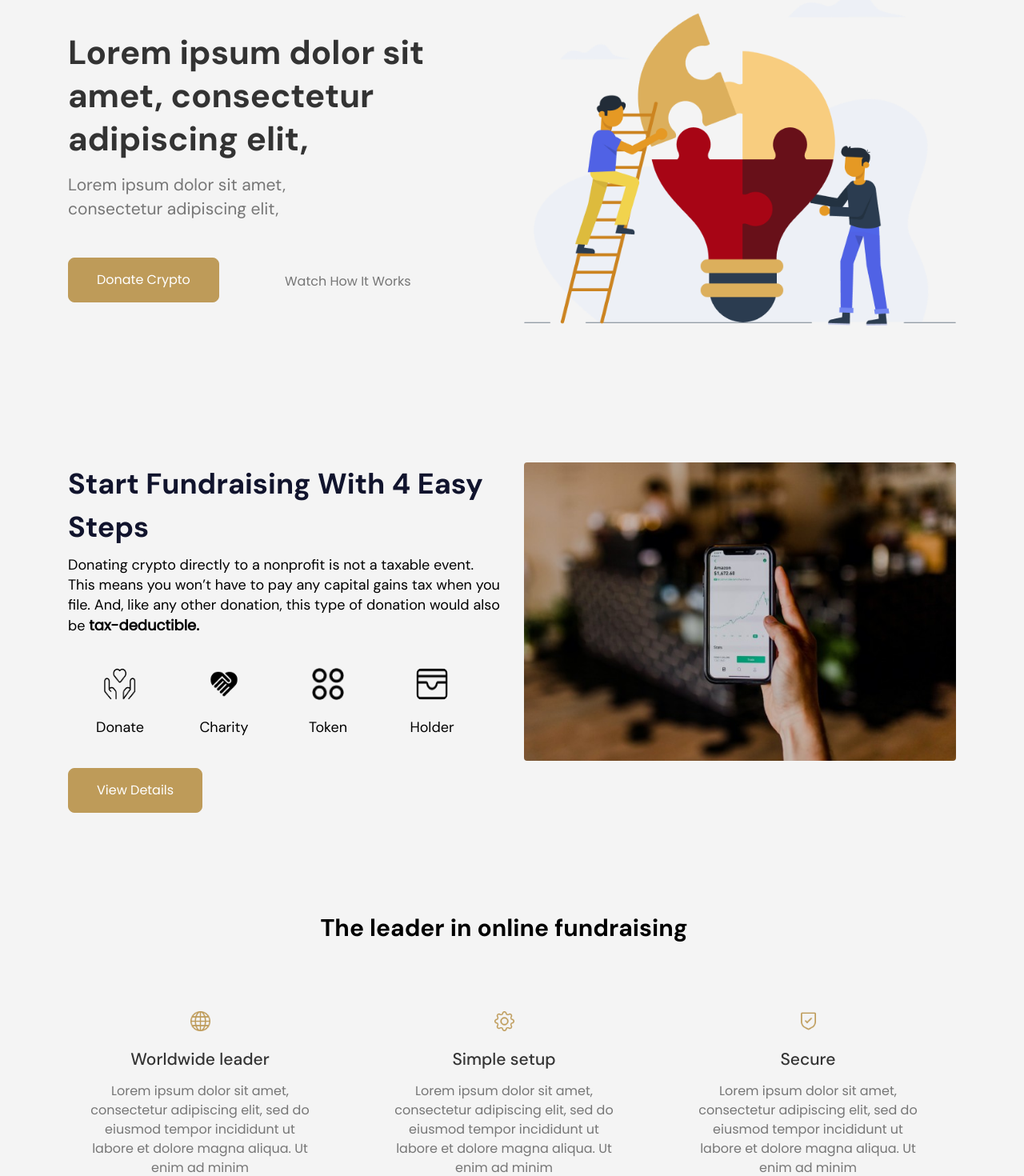
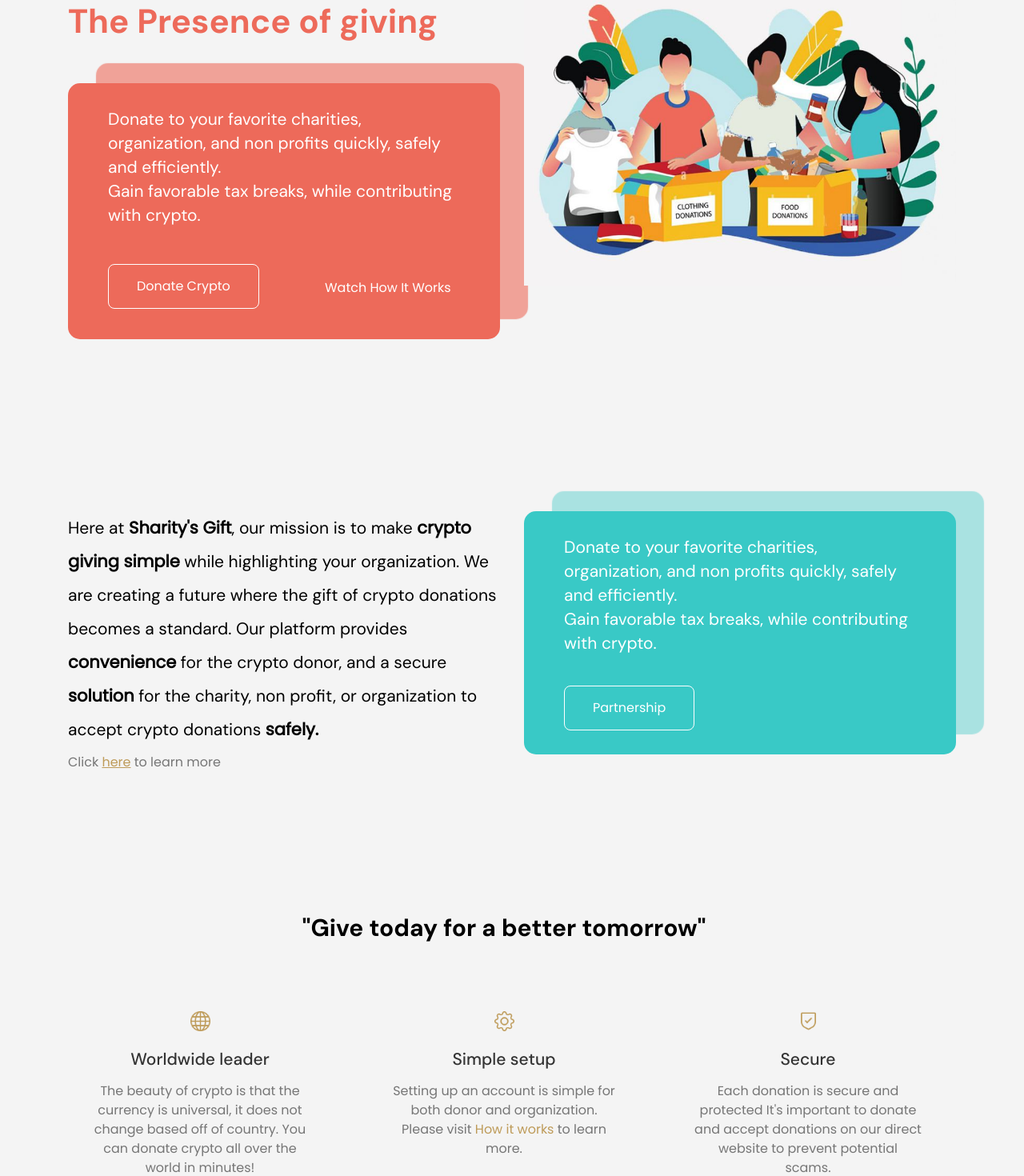
Before and after one commit to igor110055/Sharitygift, a Next.js app: page / in a window 1280 px wide. Shown: the part 200-1670 px from the top of the page at 80% size. Built offline with nearby package versions, Linux system fonts and the light colour scheme; a web font is replaced by a local one.

Commit message:
update homepage

```diff
--- a/components/banner/Banner2.js
+++ b/components/banner/Banner2.js
@@ -2,7 +2,7 @@
 import Link from "next/link";
 import { Container, Row, Col } from "reactstrap";
 import Image from "next/image";
-import bannerimg from "../../assets/images/landingpage/banner-img.png";
+import bannerimg from "../../assets/images/landingpage/banner-img.jpg";
 
 const Banner2 = () => {
   return (
@@ -10,24 +10,26 @@
       <Container>
         <Row className="">
           <Col lg="6" md="6" className="align-self-center">
-            <h1 className="title">
-            Lorem ipsum dolor sit amet, consectetur adipiscing elit,
+            <h1 className="title text-homeprimary">
+            The Presence of giving
             </h1>
-            <h4 className="subtitle font-light">
-              Lorem ipsum dolor sit amet,
-              <br /> consectetur adipiscing elit,
+            <div className="home-banner-1">
+              <h4 className="subtitle font-light description-homeprimary">
+                Donate to your favorite charities, organization, and non profits quickly, safely and efficiently.
+                <br />Gain favorable tax breaks, while contributing with crypto.
               </h4>
               <a
                 href="#"
-              className="btn btn-light m-r-40 btn-md m-t-30 "
+                className="btn btn-home-primary m-r-40 btn-md m-t-30 "
               >
                 Donate Crypto
               </a>
               <Link href="/#coming">
-              <a className="btn btn-md m-t-30 btn-icon  p-r-0 p-l-0">
+                <a className="btn btn-md m-t-30 btn-home-link p-r-0 p-l-0">
                   <i className="fa fal fa-play-circle m-r-10 font-40" /> <span className="m-t-10">Watch How It Works</span>
                 </a>
               </Link>
+            </div>
           </Col>
           <Col lg="6" md="6">
             <Image src={bannerimg} alt="sharity banner" />
--- a/components/banner/Banner3.js
+++ b/components/banner/Banner3.js
@@ -11,26 +11,36 @@
       <Container>
         <Row className="">
           <Col lg="6" md="6" className="align-self-center">
-            <h3 className="midtitle">
-                Start Fundraising With 4 Easy Steps
-            </h3>
-            <h5 className="subcontent font-light">
-                Donating crypto directly to a nonprofit is not a taxable event. This means you won’t have to pay any capital gains tax when you file. And, like any other donation, this type of donation would also be <b className="boldcontent">tax-deductible.</b>
-            </h5>
-            <IconCard />
-            <a
-              href="#"
-              className="btn btn-light m-r-20 btn-md m-b-10"
-            >
-              View Details
-            </a>
+            <h4 className="subcontent font-light" style={{lineHeight: 2}}>
+                Here at <b className="boldcontent">Sharity's Gift</b>, our mission is to make <b className="boldcontent">crypto giving simple</b> while highlighting your organization. We are creating a future where the gift of crypto donations becomes a standard. Our platform provides <b className="boldcontent">convenience</b> for the crypto donor, and a secure <b className="boldcontent">solution</b> for the charity, non profit, or organization to accept crypto donations <b className="boldcontent">safely.</b>
+            </h4>
+            {/* <IconCard /> */}
+
+              Click <a
+                href="#"
+                className=""
+                style={{textDecoration: "underline"}}
+              >here</a> to learn more
+
           </Col>
           <Col lg="6" md="6">
-            <Image
+            {/* <Image
               src={fundraisingimg}
               alt="fundraising banner"
               className="img-responsive img-thumbnail"
-            />
+            /> */}
+            <div className="home-banner-2">
+              <h4 className="subtitle font-light description-homeprimary">
+                Donate to your favorite charities, organization, and non profits quickly, safely and efficiently.
+                <br />Gain favorable tax breaks, while contributing with crypto.
+              </h4>
+              <a
+                href="#"
+                className="btn btn-home-secondary m-r-40 btn-md m-t-30 "
+              >
+                Partnership
+              </a>
+            </div>
           </Col>
         </Row>
       </Container>
--- a/components/basic/fundraise-card.js
+++ b/components/basic/fundraise-card.js
@@ -15,7 +15,7 @@
         <Container>
             <Row className="justify-content-center m-b-30">
                 <Col md="7" className="text-center">
-                    <h2 className="text-black font-bold">The leader in online fundraising</h2>
+                    <h2 className="text-black font-bold">"Give today for a better tomorrow"</h2>
                 </Col>
             </Row>
         </Container>
@@ -32,7 +32,7 @@
                 <p className="m-t-15 m-b-0"></p>
                 <h4 className="boldcontent">Worldwide leader</h4>
                 <p className="m-t-15 m-b-0">
-                    Lorem ipsum dolor sit amet, consectetur adipiscing elit, sed do eiusmod tempor incididunt ut labore et dolore magna aliqua. Ut enim ad minim
+                    The beauty of crypto is that the currency is universal, it does not change based off of country. You can donate crypto all over the world in minutes!
                 </p>
             </Col>
             <Col lg="4" sm="6" xs="12" className="align-center p-5" >
@@ -46,7 +46,8 @@
                 <p className="m-t-15 m-b-0"></p>
                 <h4 className="boldcontent">Simple setup</h4>
                 <p className="m-t-15 m-b-0">
-                    Lorem ipsum dolor sit amet, consectetur adipiscing elit, sed do eiusmod tempor incididunt ut labore et dolore magna aliqua. Ut enim ad minim
+                    Setting up an account is simple for both donor and organization. Please visit <a href="#"
+                className="">How it works</a> to learn more.
                 </p>
             </Col>
             <Col lg="4" sm="6" xs="12" className="align-center p-5" >
@@ -60,10 +61,10 @@
                 <p className="m-t-15 m-b-0"></p>
                 <h4 className="boldcontent">Secure</h4>
                 <p className="m-t-15 m-b-0">
-                    Lorem ipsum dolor sit amet, consectetur adipiscing elit, sed do eiusmod tempor incididunt ut labore et dolore magna aliqua. Ut enim ad minim
+                    Each donation is secure and protected It's important to donate and accept donations on our direct website to prevent potential scams.
                 </p>
             </Col>
-            <Col lg="4" sm="6" xs="12" className="align-center p-5" >
+            <Col lg="4" sm="6" xs="12" className="align-center p-5" style={{visibility: "hidden"}} >
                 <Image
                 src={img4}
                 width={25}
@@ -88,10 +89,10 @@
                 <p className="m-t-15 m-b-0"></p>
                 <h4 className="boldcontent">Social reach</h4>
                 <p className="m-t-15 m-b-0">
-                    Lorem ipsum dolor sit amet, consectetur adipiscing elit, sed do eiusmod tempor incididunt ut labore et dolore magna aliqua. Ut enim ad minim
+                    Our mission is to bring awareness to your organization be allowing it to be viewed by perspective donors all over the world.
                 </p>
             </Col>
-            <Col lg="4" sm="6" xs="12" className="align-center p-5" >
+            <Col lg="4" sm="6" xs="12" className="align-center p-5" style={{visibility: "hidden"}} >
                 <Image
                 src={img6}
                 width={25}
--- a/styles/scss/_app.scss
+++ b/styles/scss/_app.scss
@@ -1055,6 +1055,16 @@
   }
 }
 
+.btn-home-link {
+  box-shadow: none;
+  color: $white;
+  padding: 10px 15px;
+  display: inline-flex;
+  &:hover {
+    // color: $primary;
+  }
+}
+
 .btn-icon {
   box-shadow: none;
   color: $bodytext;
@@ -1073,6 +1083,28 @@
     background: $white;
     color: $primary;
     border-color: $primary;
+  }
+}
+
+.btn-home-primary {
+  color: $white;
+  background: $homeprimary;
+  border-color: $white !important;
+  &:hover {
+    background: $white;
+    color: $homeprimary;
+    border-color: $white !important;
+  }
+}
+
+.btn-home-secondary {
+  color: $white;
+  background: $homesecondary;
+  border-color: $white !important;
+  &:hover {
+    background: $white;
+    color: $homesecondary;
+    border-color: $white !important;
   }
 }
 
@@ -1969,3 +2001,28 @@
 .subinfobar {
   background-color: $warning;
 }
+
+.home-banner-1 {
+  padding: 30px 50px;
+  background-color: $homeprimary;
+  color: $white !important;
+  box-shadow: 35px -25px 1px rgba(237, 106, 90, 0.6);
+  border-radius: 15px;
+}
+
+.home-banner-2 {
+  padding: 30px 50px;
+  background-color: $homesecondary;
+  color: $white !important;
+  box-shadow: 35px -25px 1px rgba(57, 201, 198, 0.4);
+  border-radius: 15px;
+}
+
+.text-homeprimary {
+  color: $homeprimary !important;
+  margin-bottom: 50px !important;
+}
+
+.description-homeprimary {
+  color: $white !important;
+}
--- a/styles/scss/variable.scss
+++ b/styles/scss/variable.scss
@@ -25,6 +25,8 @@
 $secondary: #ecca9c;
 $facebook: #3b5a9a;
 $twitter: #56adf2;
+$homeprimary: #ed6a5a;
+$homesecondary: #39c9c6;
 
 /*Light colors*/
 $light-danger: #f9e7eb;
```
Also changed, not shown: assets/images/landingpage/banner-img.JPG (added). Lines whose indentation alone changed are shown as unchanged.
